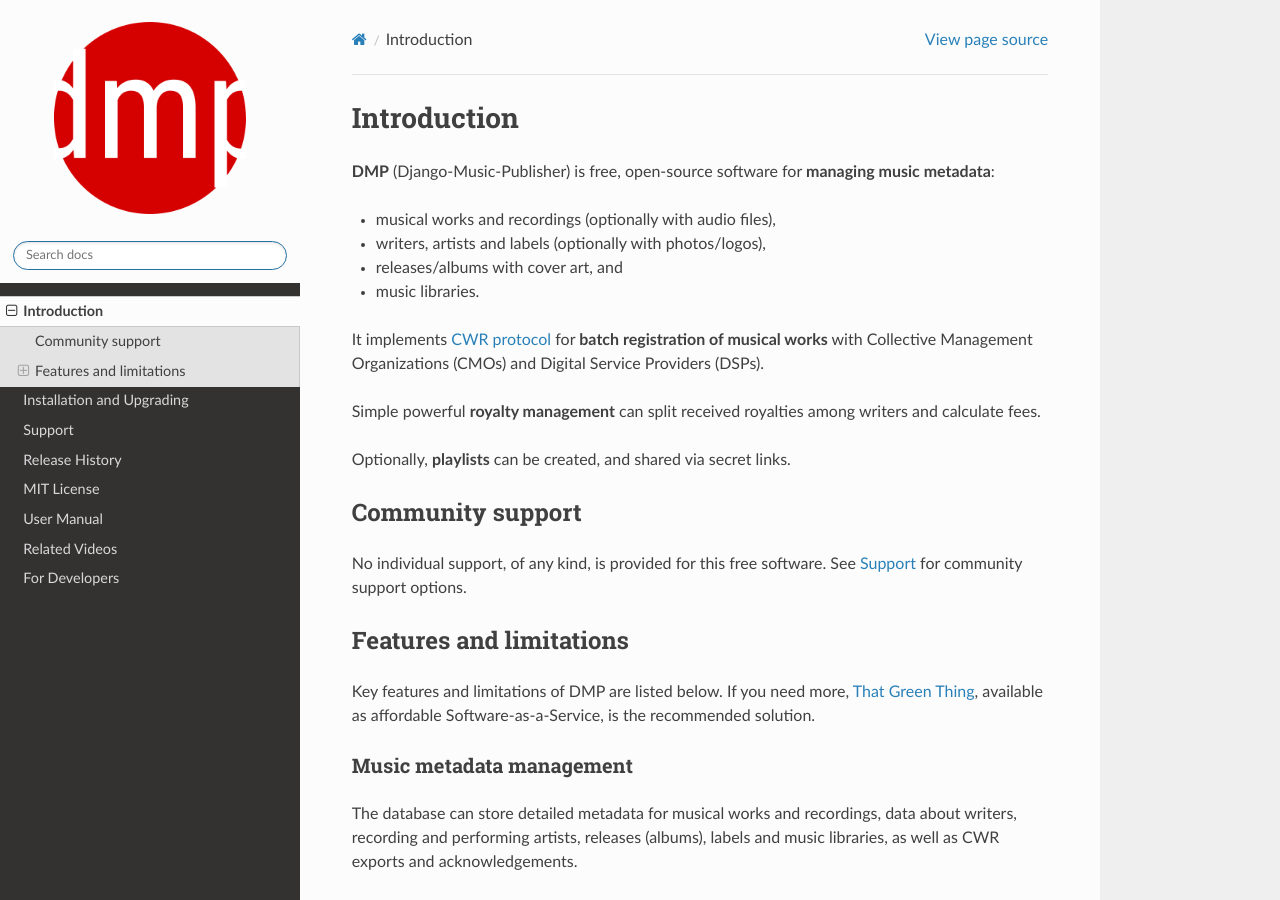
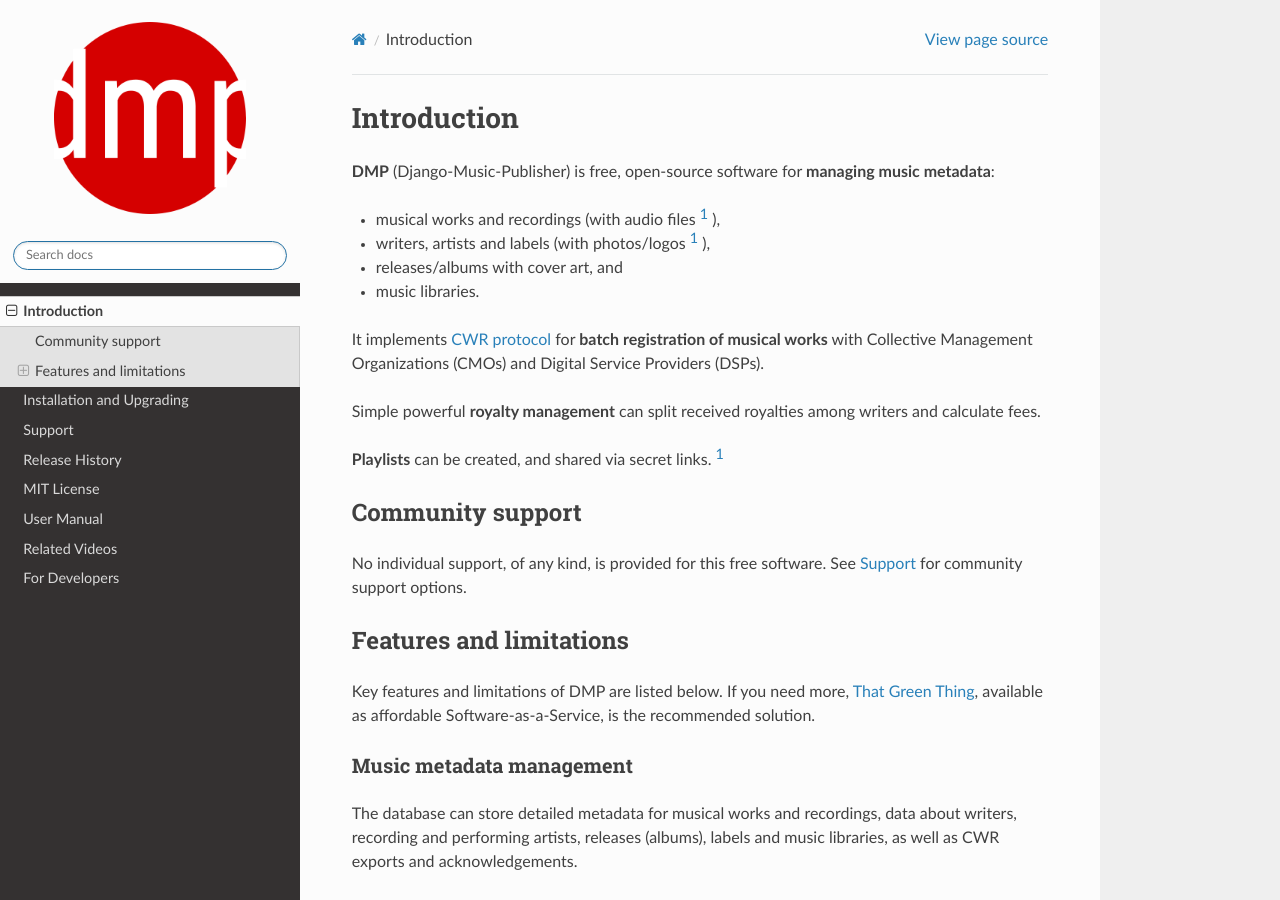
Before and after one commit to matijakolaric-com/django-music-publisher, a Sphinx documentation site: the page built from docs/introduction.rst, in a window 1280 px wide and 900 px high. Built offline with Sphinx 7.4.7 and the Read the Docs theme 2.0.0, drawn with Linux system fonts in a browser that asks for light colours; some of the changed text lies outside the part shown.

Commit message:
Footnotes in introduction

```diff
--- a/docs/introduction.rst
+++ b/docs/introduction.rst
@@ -4,8 +4,8 @@
 **DMP** (Django-Music-Publisher) is free, open-source software for **managing music
 metadata**:
 
-* musical works and recordings (optionally with audio files),
-* writers, artists and labels (optionally with photos/logos),
+* musical works and recordings (with audio files [#f1]_ ),
+* writers, artists and labels (with photos/logos [#f1]_ ),
 * releases/albums with cover art, and
 * music libraries.
 
@@ -16,7 +16,7 @@
 Simple powerful **royalty management** can split received royalties among writers and
 calculate fees.
 
-Optionally, **playlists** can be created, and shared via secret links.
+**Playlists** can be created, and shared via secret links. [#f1]_
 
 Community support
 +++++++++++++++++++++++++++
```
Also changed, not shown: other parts of docs/introduction.rst (+4 -1 lines).
